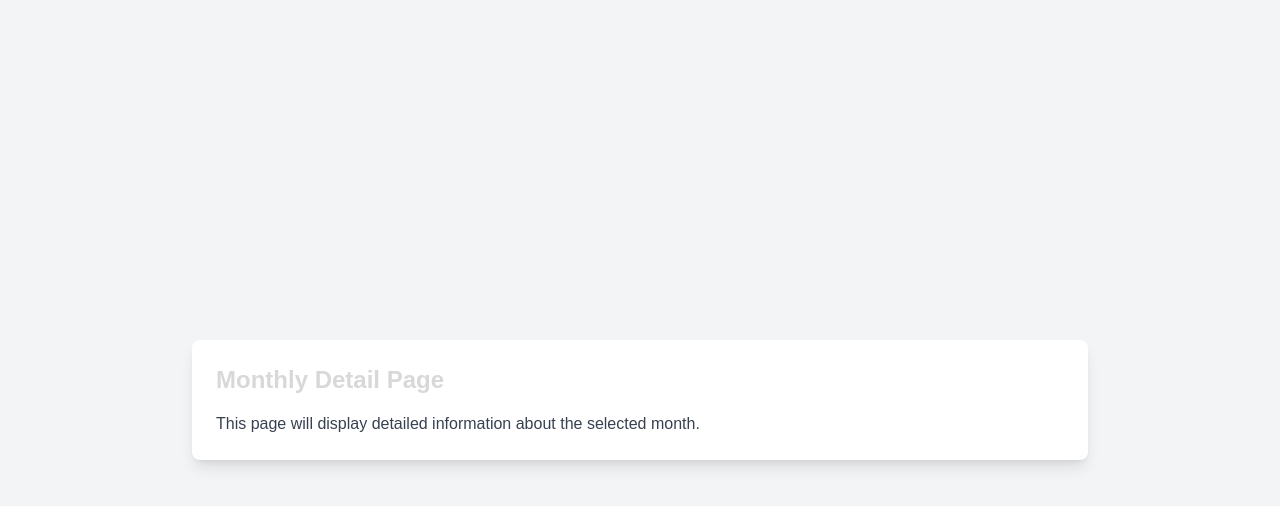
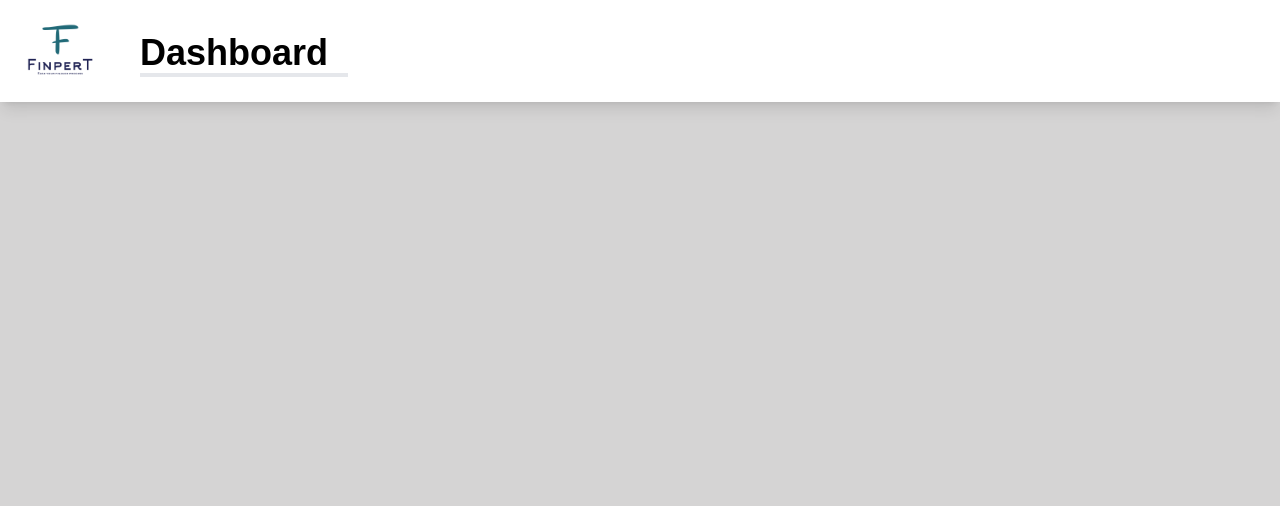
Before and after one commit to tienphap1405/financial-tracker-web-app, a Next.js app: page /monthly-detail-page in a window 1280 px wide. Shown: the top 506 px of the page. Built offline with nearby package versions, Linux system fonts and the light colour scheme.

Commit message:
Add Navbar to MonthlyDetailPage and expand navigation
Imported and rendered the Navbar component in the MonthlyDetailPage. Enhanced the Navbar to support navigation to Daily Details, Input Expenses, and Overview pages.

```diff
--- a/app/monthly-detail-page/page.js
+++ b/app/monthly-detail-page/page.js
@@ -1,11 +1,9 @@
+import Navbar from "../routes/navbar";
 export default function MonthlyDetailPage() {
     return (
-        <div className="flex flex-col items-center justify-center min-h-screen bg-gray-100">
-            <div className="bg-white p-6 rounded-lg shadow-lg w-full max-w-4xl">
-                <h1 className="text-2xl font-bold mb-4">Monthly Detail Page</h1>
-                <p className="text-gray-700">This page will display detailed information about the selected month.</p>
-                {/* Additional content can be added here */}
-            </div>
+        <div>
+            <Navbar></Navbar>
+
         </div>
     );
 }
--- a/app/routes/navbar.js
+++ b/app/routes/navbar.js
@@ -30,6 +30,13 @@ export default function Navbar() {
                 onClick={() => {
                   if (text === 'Monthly Details') {
                     router.push('monthly-detail-page');
+                  }
+                  else if (text === 'Daily Details') {
+                    router.push('daily-detail-page');
+                  } else if (text === 'Input Expenses') {
+                    router.push('input-expenses-page');
+                  } else if (text === 'Overview') {
+                    router.push('overview-page');
                   }
                 }}
               >
```
